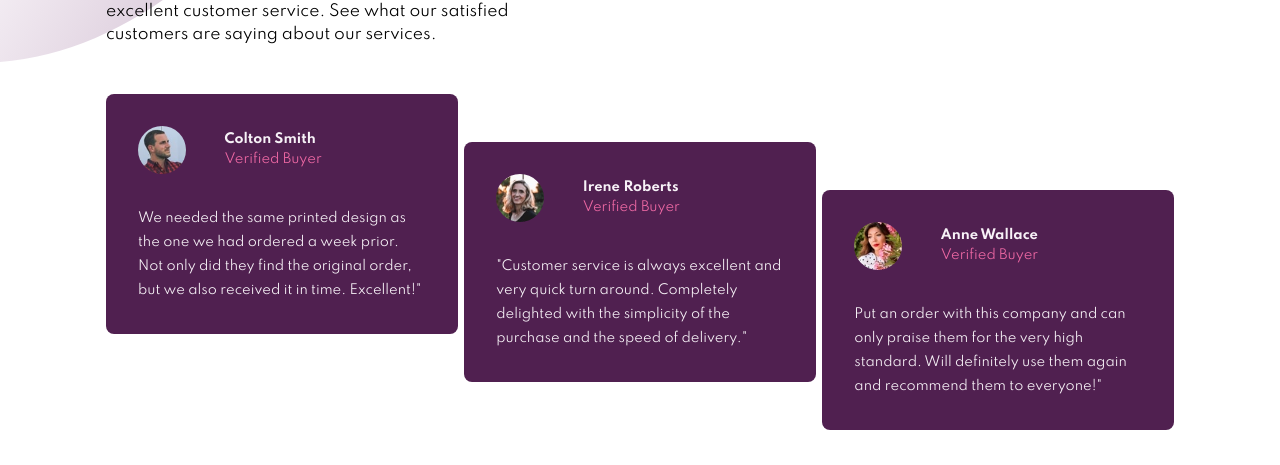
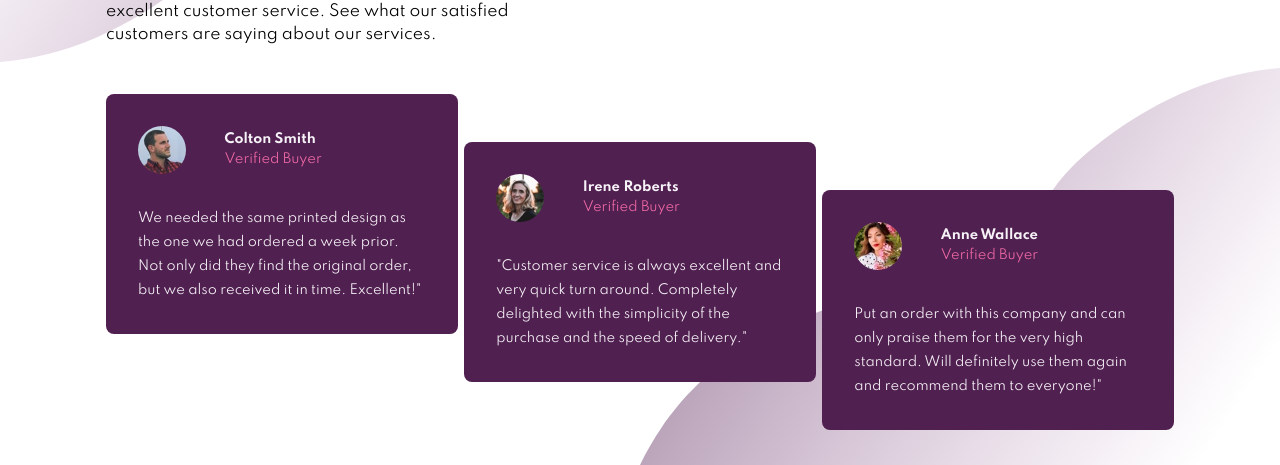
Before and after one commit to michb0t/fem-social-proof-section, a website: page index.html in a window 1280 px wide. Shown: the part 335-800 px from the top of the page. Drawn offline with Linux system fonts and the light colour scheme; files whose address does not match are found by name.

Commit message:
Update global.css

```diff
--- a/css/base/global.css
+++ b/css/base/global.css
@@ -4,7 +4,7 @@ body {
     padding-top: 5rem;
     text-align: center;
     background-image: url("images/bg-pattern-top-desktop.svg"),
-    url(images/bg-pattern-bottom-desktop.svg);
+    url("/images/bg-pattern-bottom-desktop.svg");
     background-position: top left, bottom right;
     background-repeat: no-repeat;
     background-size: max(50%, 400px), 50%;
```
